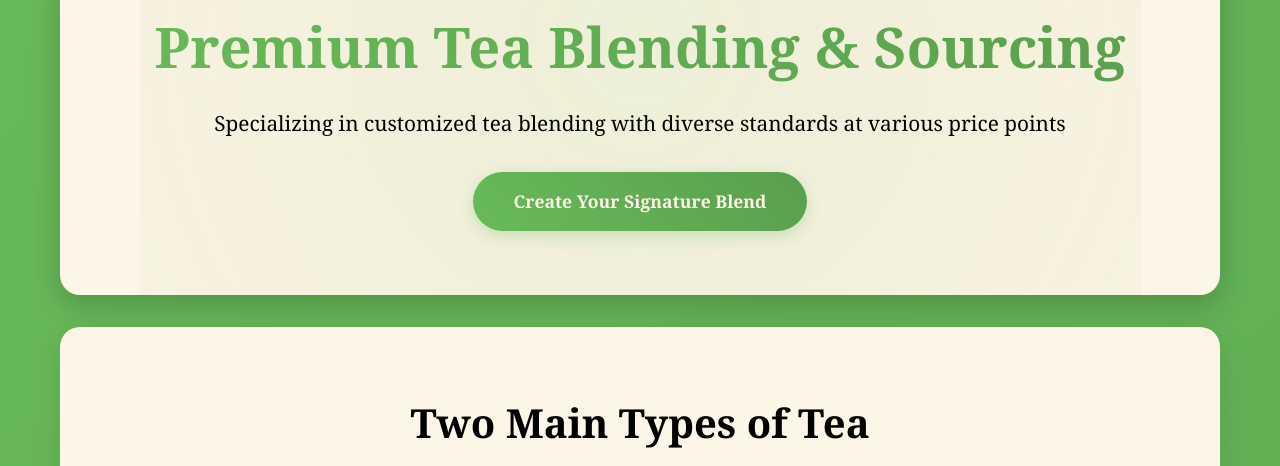
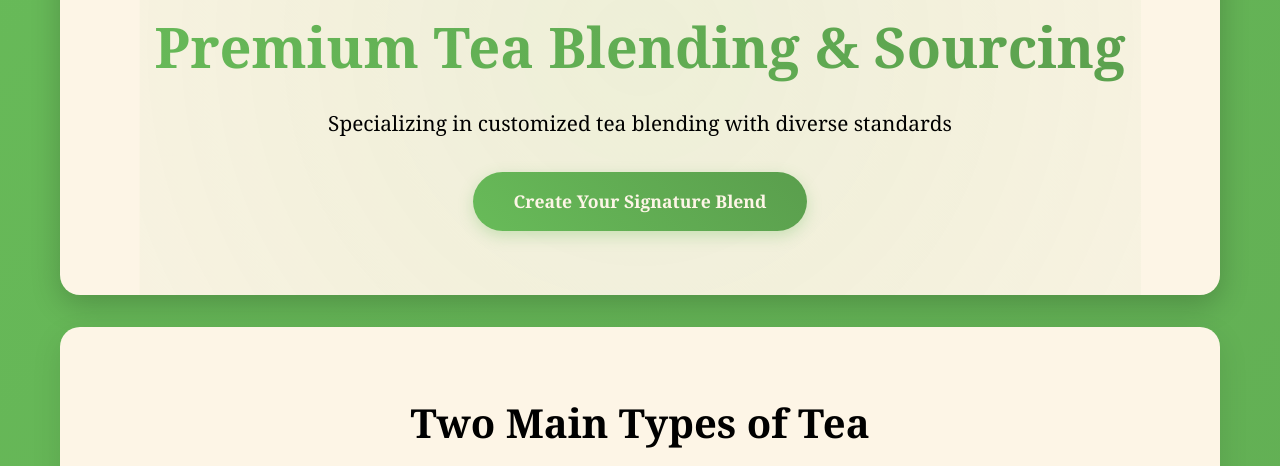
Before and after one commit to varunbagi/spring-associate-images, a plain HTML site: page index.html in a window 1280 px wide. Shown: the part 334-800 px from the top of the page. Drawn offline with Linux system fonts and the light colour scheme.

Commit message:
Update index.html

```diff
--- a/index.html
+++ b/index.html
@@ -491,7 +491,7 @@
                     <img src="https://raw.githubusercontent.com/varunbagi/spring-associate-images/main/spring-associates-logo.jpg" alt="Spring Associates Logo" style="width: 120px; height: 120px; border-radius: 50%; margin-bottom: 1rem; object-fit: cover;" />
                 </div>
                 <h1>Premium Tea Blending & Sourcing</h1>
-                <p>Specializing in customized tea blending with diverse standards at various price points</p>
+                <p>Specializing in customized tea blending with diverse standards</p>
                 <a href="#contact" class="cta-button">Create Your Signature Blend</a>
             </div>
         </section>
```
